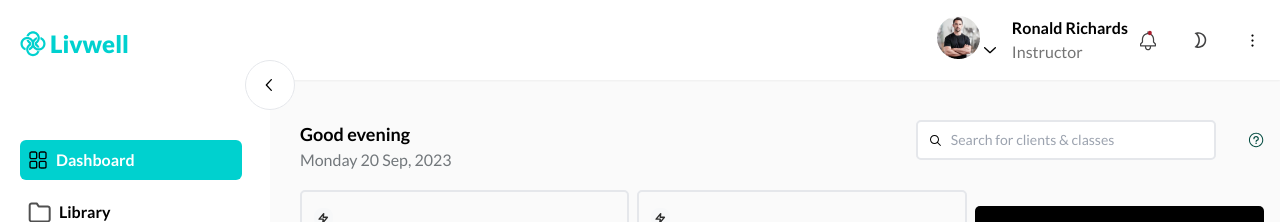
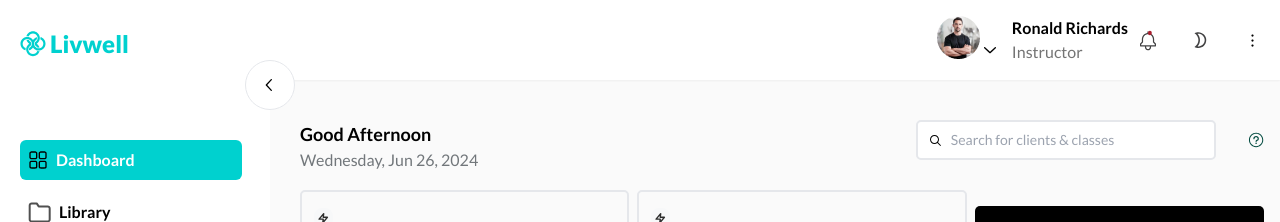
Before and after one commit to payn33/frontend-assessment, a Next.js app: page / in a window 1280 px wide. Shown: the top 222 px of the page. Built offline with nearby package versions, Linux system fonts and the light colour scheme.

Commit message:
refactor: make dashboard greeting and time dynamic

```diff
--- a/src/app/page.tsx
+++ b/src/app/page.tsx
@@ -40,10 +40,37 @@ const pacifico = Pacifico({
   weight: ["400"],
 });
 
+function getGreeting() {
+  const now = new Date();
+  const hours = now.getHours();
+  let greeting;
+
+  if (hours < 12) {
+    greeting = "Good Morning";
+  } else if (hours < 18) {
+    greeting = "Good Afternoon";
+  } else {
+    greeting = "Good Evening";
+  }
+
+  return greeting;
+}
+
+function getFormattedDate() {
+  const now = new Date();
+  const options = {
+    weekday: "long",
+    day: "numeric",
+    month: "short",
+    year: "numeric",
+  };
+  return now.toLocaleDateString("en-US", options as Intl.DateTimeFormatOptions);
+}
+
 const texts = {
   headers: {
-    text1: "Good evening",
-    text2: "Monday 20 Sep, 2023",
+    text1: getGreeting(),
+    text2: getFormattedDate(),
   },
 
   input: {
```
